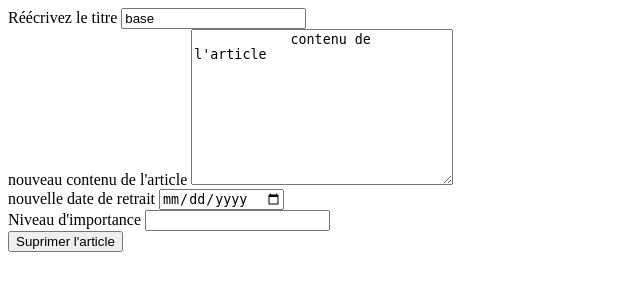
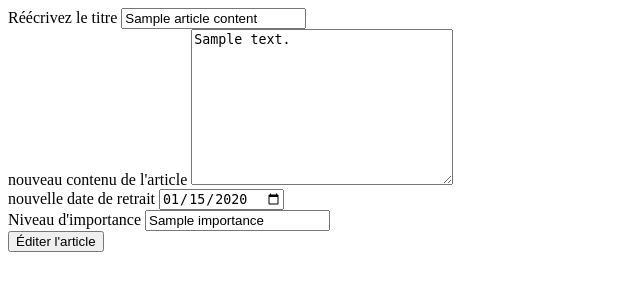
Before and after one commit to aflori/PHP-blog, a PHP site: template ressources/views/blogEditArticle.tpl.php in a window 1280 px wide. Shown: the top 308 px of the page, without its empty margins (0-640 px from the left). Run offline with PHP 8.4, Linux system fonts and the light colour scheme; the template is opened without the code that fills it: most values are stand-ins (such as "Sample title", 1, 10 or a date in 2020).

Commit message:
Basic html code

```diff
--- a/ressources/views/blogEditArticle.tpl.php
+++ b/ressources/views/blogEditArticle.tpl.php
@@ -6,30 +6,35 @@
     <!-- new article title  -->
     <div>
         <label for="title">Réécrivez le titre</label>
-        <input type="text" name="title" id="title" value= "base">
+        <input type="text" name="title" id="title" value="<?=$articleContent['title']?>">
     </div>
     <!-- content -->
     <div>
         <label for="articleContent">
             nouveau contenu de l'article
         </label>
-        <textarea name="articleContent" id="articleContent" cols="30" rows="10">
-            contenu de l'article
-        </textarea>
+        <textarea name="articleContent" id="articleContent" cols="30" rows="10"><?=$articleContent['content']?></textarea>
     </div>
     <!-- delete Date -->
     <div>
         <label for="Date">
             nouvelle date de retrait
         </label>
-        <input type="date" name="date" id="Date" varlue="2023-07-22">
+        <input type="date" name="date" id="Date" value="<?=$articleContent['date Posté']?>">
     </div>
     <!-- importance level (optionnal) -->
     <div>
         <label for="importance">
             Niveau d'importance
         </label>
-        <input type="text" name="importance" id="importance">
+        <input
+                type="text"
+                name="importance"
+                id="importance"<?php
+                if ($articleContent['importance']>0):?>
+                value="<?=$articleContent['importance']?>"
+                <?php endif ?>
+        >
     </div>
-    <button type="submit">Suprimer l'article</button>
+    <button type="submit">Éditer l'article</button>
 </form>
--- a/ressources/views/blogPostArticleNotFound.tpl.php
+++ b/ressources/views/blogPostArticleNotFound.tpl.php
@@ -1,4 +1,4 @@
 <?php /*
     No restrictions
 */ ?>
-<h1> Artique indisponnible </h1>
+<h1> Artique innexistant </h1>
```
